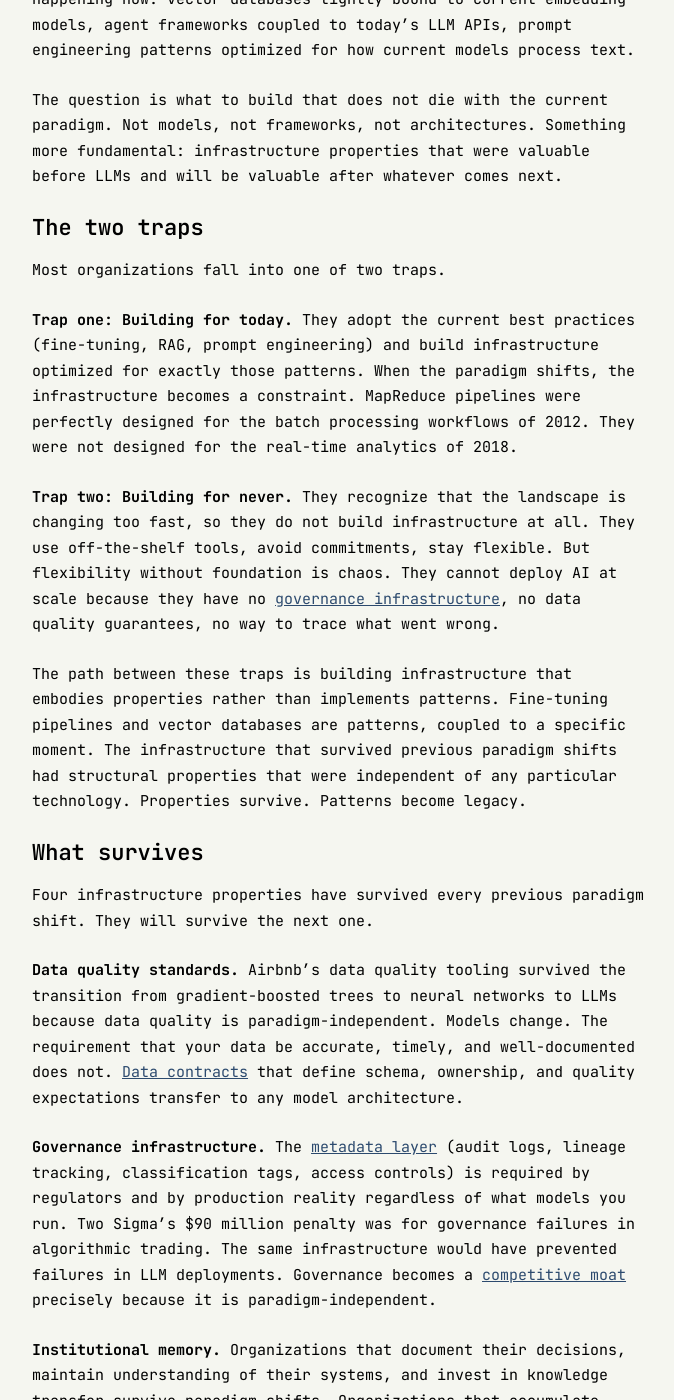
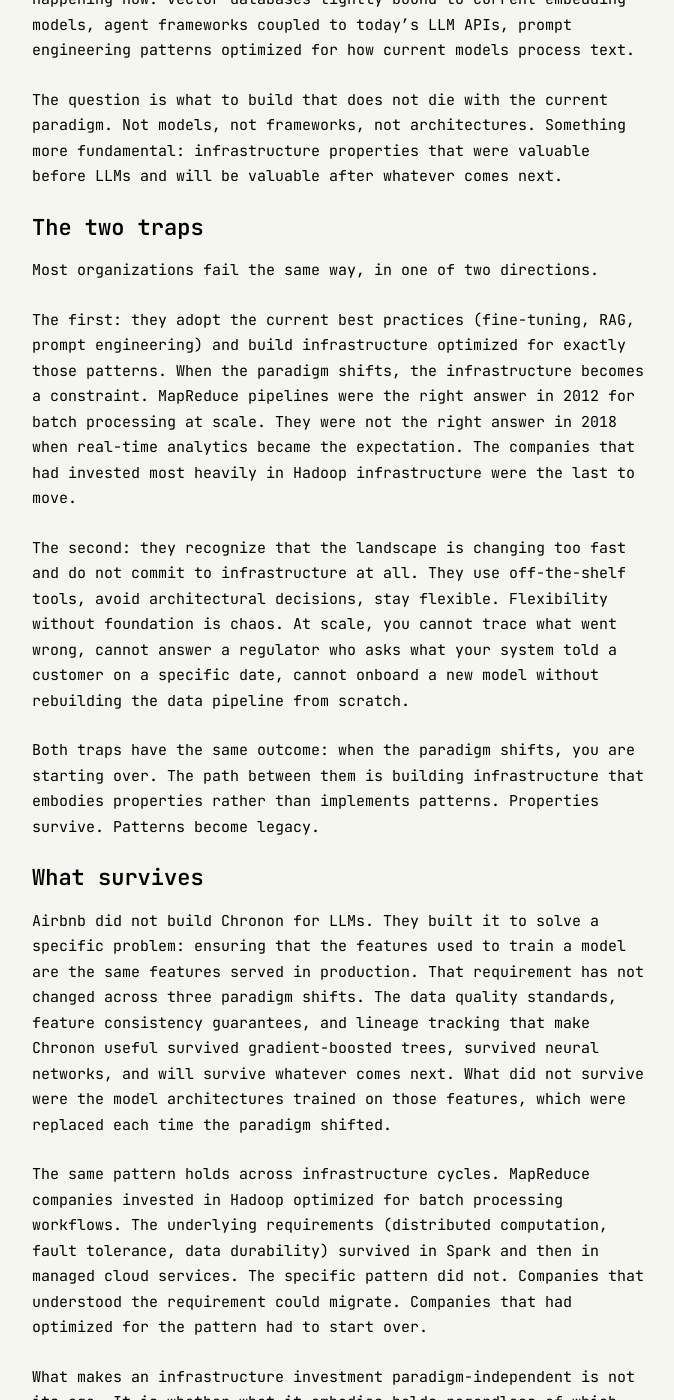
Before and after one commit to ashita-ai/ashita-ai.github.io, a Jekyll site: the page built from _posts/2026-03-03-building-for-tomorrow.md, in a window 1280 px wide and 1400 px high, scrolled down 1004 px. Shown: the whole window, without its empty margins (302-976 px from the left). Built offline with Jekyll 4.4.1, drawn with Linux system fonts in a browser that asks for light colours; some of the changed text lies outside the part shown.

Commit message:
Edit six unpublished posts for argument quality
- Metadata Control Plane: lead 'how much you need' with blast radius
  principle instead of company-stage tiers
- Incentive Problem: frame career incentive as observed pattern rather
  than causal mechanism, resolving tension with figuring-out section
- Compliance Moat: split 4-regulator citation block into two narrative
  paragraphs; insight lands before the evidence
- Building for Tomorrow: rewrite two-traps as prose; replace 4-property
  cross-link list (7 links) with developed Airbnb + MapReduce example
- Ground Truth as Foundation: remove duplicate 'no error code' phrase
- Provenance Imperative: add DVC/SLSA bridge paragraph between git model
  and 'what AI systems lack'

```diff
--- a/_posts/2026-02-24-the-metadata-control-plane.md
+++ b/_posts/2026-02-24-the-metadata-control-plane.md
@@ -44,15 +44,15 @@ The mechanism is always the same: the system acts, the damage accumulates, and n
 
 ## How much you actually need
 
-The obvious objection is that this is expensive overhead. The answer depends on what your AI touches.
+The obvious objection is that this is expensive overhead. The answer depends on blast radius, not company size: what happens when your AI acts without governance?
 
-A seed-stage startup building internal tools needs a spreadsheet tracking its models and their training data, documented ownership, and a plan for when it scales into regulated verticals. That is enough for now.
+Start there. If a classification tag fails to fire and a model queries data it should not, what is the consequence? If an audit log is missing and a regulator asks what the system told a client on a specific date, can you answer? If you cannot answer those questions, you do not know what level of control plane you need.
 
-A company with 50 data sources and 10 AI applications needs lineage tracking for critical paths, classification tags on sensitive data, and audit logs for any output that reaches a customer.
+For most teams, the minimum is a model registry with documented ownership, classification tags on sensitive data, and audit logs for any output that reaches a customer. That is achievable in days and sufficient until the blast radius grows.
 
-A financial services firm deploying AI that touches client assets needs everything described above, with the rigor to survive regulatory examination. There is no shortcut.
+For regulated deployments, every component above needs to survive examination: lineage that a regulator can follow, access controls that a lawyer can audit, logs that answer the precise questions examiners ask. The rigor is not optional when the blast radius includes fines, liability, or patient outcomes.
 
-The question is not whether you need metadata infrastructure. It is how much, and whether you build it before or after your first ungovernable incident.
+The question is not whether you need metadata infrastructure. It is whether you understand your blast radius before or after your first ungovernable incident.
 
 ## What I am still figuring out
 
--- a/_posts/2026-03-03-building-for-tomorrow.md
+++ b/_posts/2026-03-03-building-for-tomorrow.md
@@ -20,25 +20,21 @@ The question is what to build that does not die with the current paradigm. Not m
 
 ## The two traps
 
-Most organizations fall into one of two traps.
+Most organizations fail the same way, in one of two directions.
 
-**Trap one: Building for today.** They adopt the current best practices (fine-tuning, RAG, prompt engineering) and build infrastructure optimized for exactly those patterns. When the paradigm shifts, the infrastructure becomes a constraint. MapReduce pipelines were perfectly designed for the batch processing workflows of 2012. They were not designed for the real-time analytics of 2018.
+The first: they adopt the current best practices (fine-tuning, RAG, prompt engineering) and build infrastructure optimized for exactly those patterns. When the paradigm shifts, the infrastructure becomes a constraint. MapReduce pipelines were the right answer in 2012 for batch processing at scale. They were not the right answer in 2018 when real-time analytics became the expectation. The companies that had invested most heavily in Hadoop infrastructure were the last to move.
 
-**Trap two: Building for never.** They recognize that the landscape is changing too fast, so they do not build infrastructure at all. They use off-the-shelf tools, avoid commitments, stay flexible. But flexibility without foundation is chaos. They cannot deploy AI at scale because they have no [governance infrastructure](/blog/the-metadata-control-plane/), no data quality guarantees, no way to trace what went wrong.
+The second: they recognize that the landscape is changing too fast and do not commit to infrastructure at all. They use off-the-shelf tools, avoid architectural decisions, stay flexible. Flexibility without foundation is chaos. At scale, you cannot trace what went wrong, cannot answer a regulator who asks what your system told a customer on a specific date, cannot onboard a new model without rebuilding the data pipeline from scratch.
 
-The path between these traps is building infrastructure that embodies properties rather than implements patterns. Fine-tuning pipelines and vector databases are patterns, coupled to a specific moment. The infrastructure that survived previous paradigm shifts had structural properties that were independent of any particular technology. Properties survive. Patterns become legacy.
+Both traps have the same outcome: when the paradigm shifts, you are starting over. The path between them is building infrastructure that embodies properties rather than implements patterns. Properties survive. Patterns become legacy.
 
 ## What survives
 
-Four infrastructure properties have survived every previous paradigm shift. They will survive the next one.
+Airbnb did not build Chronon for LLMs. They built it to solve a specific problem: ensuring that the features used to train a model are the same features served in production. That requirement has not changed across three paradigm shifts. The data quality standards, feature consistency guarantees, and lineage tracking that make Chronon useful survived gradient-boosted trees, survived neural networks, and will survive whatever comes next. What did not survive were the model architectures trained on those features, which were replaced each time the paradigm shifted.
 
-**Data quality standards.** Airbnb's data quality tooling survived the transition from gradient-boosted trees to neural networks to LLMs because data quality is paradigm-independent. Models change. The requirement that your data be accurate, timely, and well-documented does not. [Data contracts](/blog/the-data-platform-decisions-that-haunt-you/) that define schema, ownership, and quality expectations transfer to any model architecture.
+The same pattern holds across infrastructure cycles. MapReduce companies invested in Hadoop optimized for batch processing workflows. The underlying requirements (distributed computation, fault tolerance, data durability) survived in Spark and then in managed cloud services. The specific pattern did not. Companies that understood the requirement could migrate. Companies that had optimized for the pattern had to start over.
 
-**Governance infrastructure.** The [metadata layer](/blog/the-metadata-control-plane/) (audit logs, lineage tracking, classification tags, access controls) is required by regulators and by production reality regardless of what models you run. Two Sigma's $90 million penalty was for governance failures in algorithmic trading. The same infrastructure would have prevented failures in LLM deployments. Governance becomes a [competitive moat](/blog/the-compliance-moat/) precisely because it is paradigm-independent.
-
-**Institutional memory.** Organizations that document their decisions, maintain understanding of their systems, and invest in knowledge transfer survive paradigm shifts. Organizations that accumulate [comprehension debt](/blog/the-three-debts/) (code nobody understands) and [decision debt](/blog/the-three-debts/) (choices made for the wrong reasons) do not. The tools for preserving institutional memory will change. The requirement will not.
-
-**Human judgment boundaries.** Every paradigm shift produces a wave of automation enthusiasm followed by a correction. The pattern with [agentic AI](/blog/against-agentic-everything/) is the same: narrow, supervised deployments work; broad, autonomous deployments fail. The boundary between human and machine will move. The need to define that boundary deliberately will not.
+What makes an infrastructure investment paradigm-independent is not its age. It is whether what it embodies holds regardless of which model architecture is reading the data, which framework is executing the workflow, or which vendor is providing the compute. Data that means what it says. Decisions that can be traced. Interfaces that do not change arbitrarily. These properties were requirements before LLMs and will be requirements after whatever replaces them.
 
 ## What I am still figuring out
 
```
Also changed, not shown: _posts/2026-02-26-the-incentive-problem.md (+1 -1 lines), _posts/2026-02-28-the-compliance-moat.md (+3 -1 lines), _posts/2026-03-10-ground-truth-as-foundation.md (+1 -1 lines), _posts/2026-03-17-the-provenance-imperative.md (+2 -0 lines).
